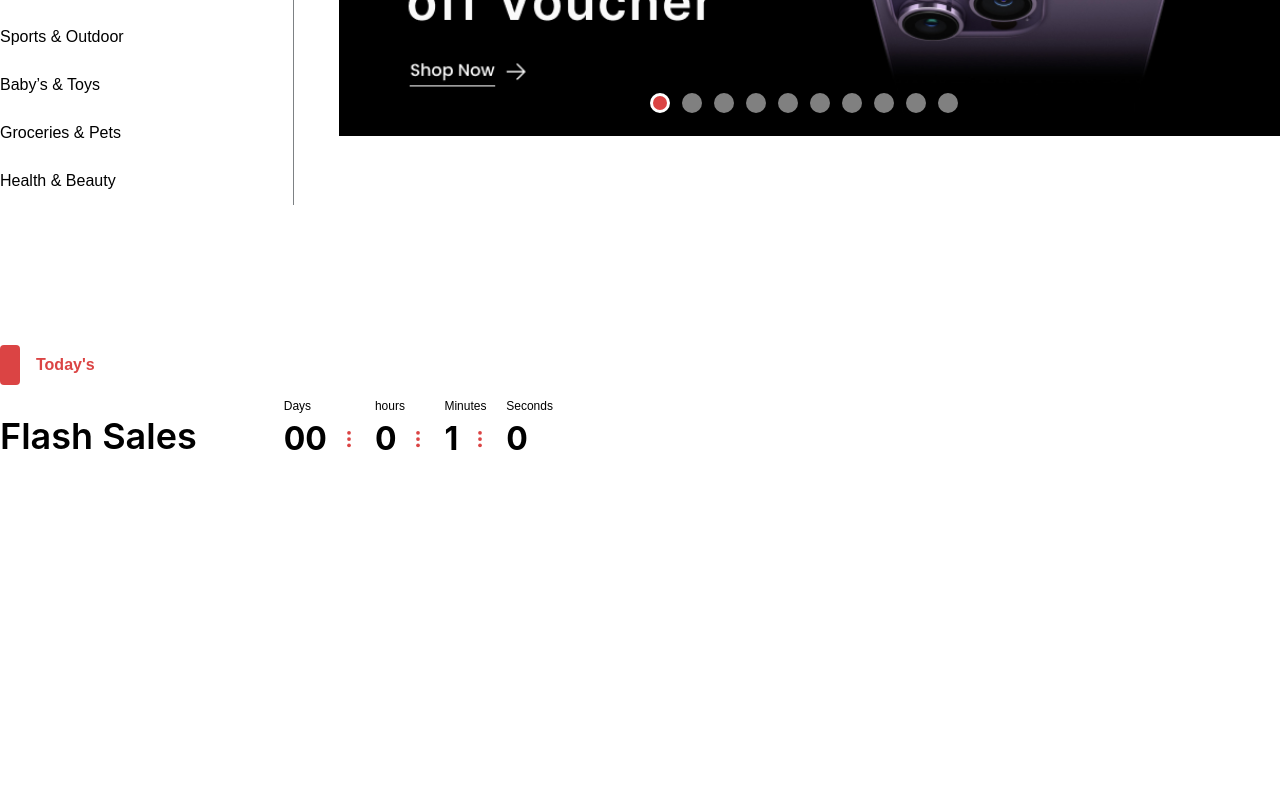
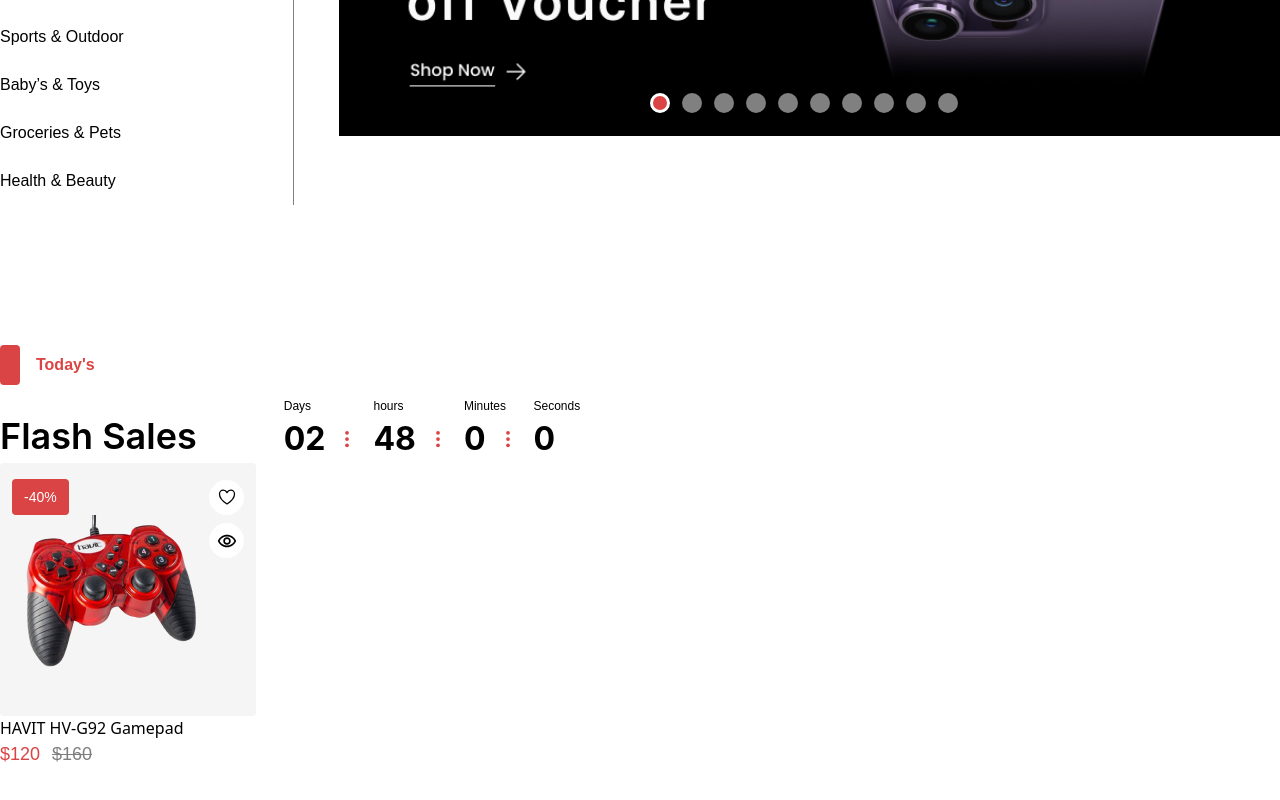
Before and after one commit to taufik69/exclusivemern2306online, a React (Vite) app: page / in a window 1280 px wide. Shown: the part 412-1212 px from the top of the page. Before the commit the page ends 935 px from the top, so only its background shows below. Built offline with nearby package versions, Linux system fonts and the light colour scheme.

Commit message:
product cart

```diff
--- /dev/null
+++ b/src/components/CommonCoponents/ProductCard.jsx
@@ -0,0 +1,48 @@
+import React from "react";
+import { IoHeartOutline } from "react-icons/io5";
+import image from "../../assets/products/p1.png";
+import { MdOutlineRemoveRedEye } from "react-icons/md";
+const ProductCard = () => {
+  return (
+    <div>
+      <div className=" w-[20%]  ">
+        <div className="bg-white_F5F5F5 pb-[49px] px-3 pt-4 rounded">
+          <div className="flex items-center justify-between">
+            <span className="px-3 py-2 rounded bg-redDB4444 inline-block font-popins text-sm text-white_FFFFFF font-normal">
+              -40%
+            </span>
+            <span className="w-[35px] h-[35px] flex justify-center items-center rounded-full bg-white_FFFFFF cursor-pointer hover:bg-redDB4444 hover:text-white_FFFFFF  text-xl">
+              <IoHeartOutline />
+            </span>
+          </div>
+          <div className="flex justify-between">
+            <div className="w-[172] h-[152px] flex-1 ">
+              <img
+                src={image}
+                alt={image}
+                className="h-full w-full object-contain"
+              />
+            </div>
+            <span className="w-[35px] h-[35px] flex justify-center items-center rounded-full bg-white_FFFFFF cursor-pointer hover:bg-redDB4444 hover:text-white_FFFFFF  text-xl mt-2">
+              <MdOutlineRemoveRedEye />
+            </span>
+          </div>
+        </div>
+        <div>
+          <h2>HAVIT HV-G92 Gamepad</h2>
+          <div className="flex items-center gap-x-3">
+            <span className="text-redDB4444 font-medium text-lg font-popins inline-block">
+              {" "}
+              $120
+            </span>
+            <span className="text-text_black000000 opacity-50 font-medium text-lg font-popins inline-block line-through">
+              $160
+            </span>
+          </div>
+        </div>
+      </div>
+    </div>
+  );
+};
+
+export default ProductCard;
--- a/src/components/CommonCoponents/Timer.jsx
+++ b/src/components/CommonCoponents/Timer.jsx
@@ -2,7 +2,7 @@ import React, { useEffect, useState } from "react";
 import { IoEllipsisVerticalSharp } from "react-icons/io5";
 
 const Timer = () => {
-  const [time, settime] = useState(60 * 1000);
+  const [time, settime] = useState(2 * 24 * 60 * 60 * 1000);
   useEffect(() => {
     const worker = new Worker(
       new URL("../../CountDownWorker.js", import.meta.url)
--- a/src/components/homePage/FlashSale/Index.jsx
+++ b/src/components/homePage/FlashSale/Index.jsx
@@ -2,6 +2,7 @@ import React from "react";
 import Heading from "../../CommonCoponents/Heading";
 import Timer from "../../CommonCoponents/Timer";
 import Count from "../../../pages/Count";
+import ProductCard from "../../CommonCoponents/ProductCard";
 const FlashSale = () => {
   return (
     <div className="mt-[140px] mb-[60px]">
@@ -10,6 +11,9 @@ const FlashSale = () => {
           <Heading title={"Today's"} description={"Flash Sales"} />
           <Timer />
         </div>
+        <div>
+          <ProductCard />
+        </div>
       </div>
     </div>
   );
```
Also changed, not shown: src/assets/products/p1.png (added).
